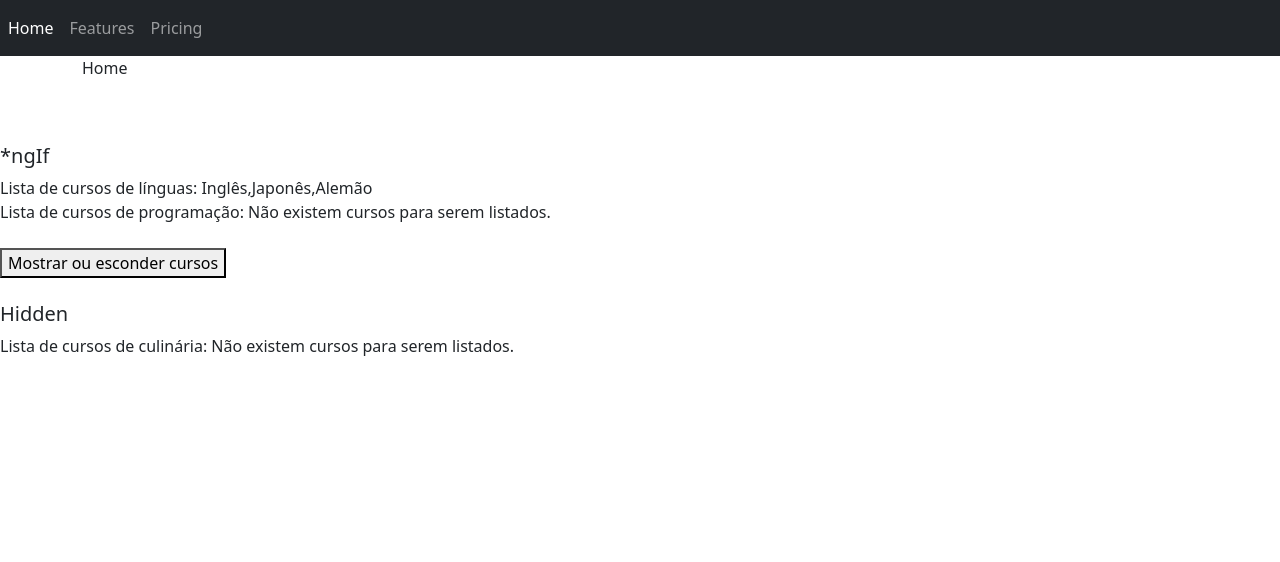
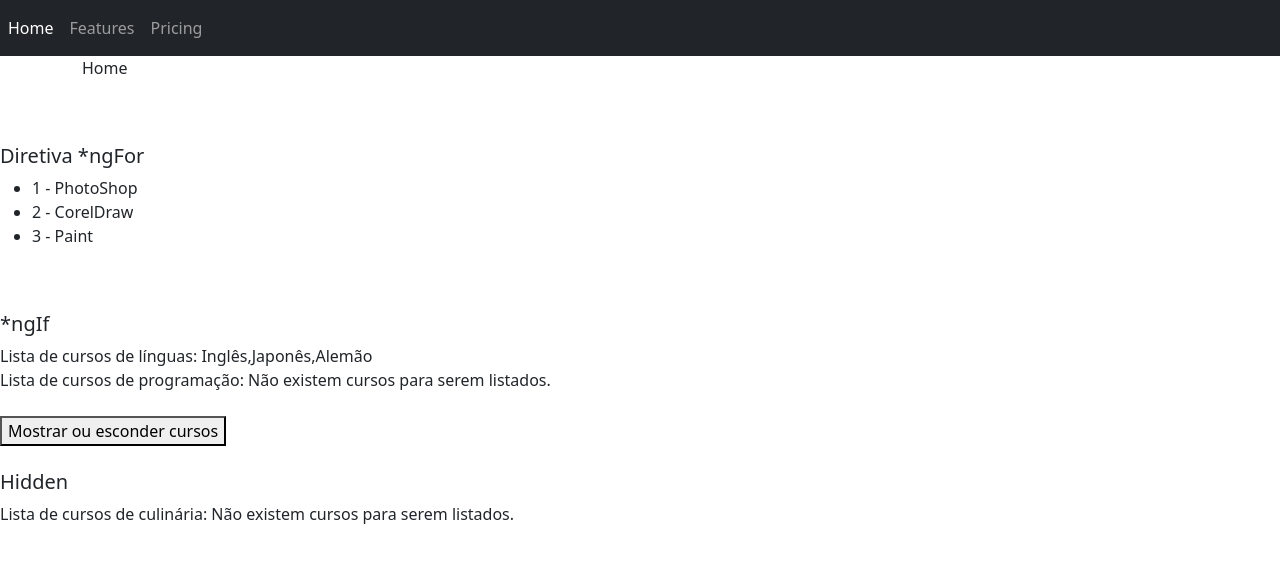
Before and after one commit to RodriguesLarissa/Curso_Angular, an Angular app in the folder diretivas/: page / in a window 1280 px wide. Shown: the top 562 px of the page. Built offline with nearby package versions, Linux system fonts and the light colour scheme.

Commit message:
27º Class - ngFor

```diff
--- a/diretivas/src/app/app.component.html
+++ b/diretivas/src/app/app.component.html
@@ -1,3 +1,5 @@
 <app-diretiva-ngswitch></app-diretiva-ngswitch>
 <br><br>
+<app-diretiva-ngfor></app-diretiva-ngfor>
+<br><br>
 <app-diretiva-ngif></app-diretiva-ngif>
--- a/diretivas/src/app/app.module.ts
+++ b/diretivas/src/app/app.module.ts
@@ -4,12 +4,14 @@
 import { AppComponent } from './app.component';
 import { DiretivaNgifComponent } from './diretiva-ngif/diretiva-ngif.component';
 import { DiretivaNgswitchComponent } from './diretiva-ngswitch/diretiva-ngswitch.component';
+import { DiretivaNgforComponent } from './diretiva-ngfor/diretiva-ngfor.component';
 
 @NgModule({
   declarations: [
     AppComponent,
     DiretivaNgifComponent,
-    DiretivaNgswitchComponent
+    DiretivaNgswitchComponent,
+    DiretivaNgforComponent
   ],
   imports: [
     BrowserModule
--- /dev/null
+++ b/diretivas/src/app/diretiva-ngfor/diretiva-ngfor.component.html
@@ -0,0 +1,7 @@
+<h5>Diretiva *ngFor</h5>
+
+<ul>
+    <li *ngFor="let curso of cursos, let i = index">
+        {{ i+1 }} - {{ curso }}
+    </li>
+</ul>
--- /dev/null
+++ b/diretivas/src/app/diretiva-ngfor/diretiva-ngfor.component.ts
@@ -0,0 +1,17 @@
+import { Component, OnInit } from '@angular/core';
+
+@Component({
+  selector: 'app-diretiva-ngfor',
+  templateUrl: './diretiva-ngfor.component.html',
+  styleUrls: ['./diretiva-ngfor.component.css']
+})
+export class DiretivaNgforComponent implements OnInit {
+
+  cursos: string[] = ["PhotoShop", "CorelDraw", "Paint"];
+
+  constructor() { }
+
+  ngOnInit(): void {
+  }
+
+}
```
Also changed, not shown: diretivas/src/app/diretiva-ngfor/diretiva-ngfor.component.css (added), 1 other file (tests, documents, lock files or other folders).
